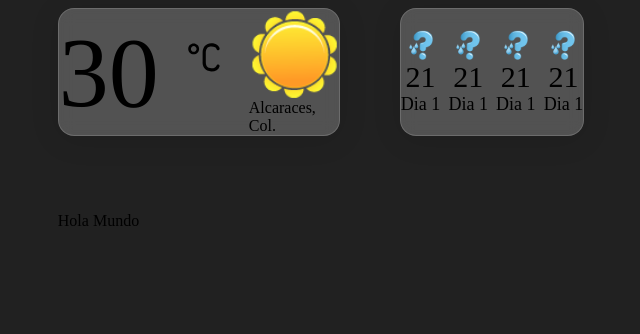
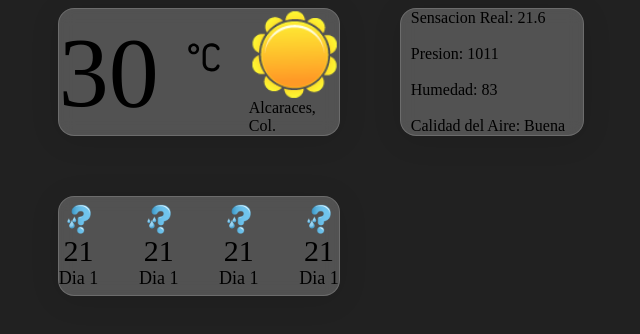
Before and after one commit to xXChAvE2Xx/RahimaWeather, a plain HTML site: page index.html in a window 1280 px wide. Shown: the whole page, without its empty margins (319-959 px from the left). Drawn offline with Linux system fonts and the light colour scheme.

Commit message:
Se agrego la informacion extra

```diff
--- a/assets/css/style.css
+++ b/assets/css/style.css
@@ -59,6 +59,16 @@ body {
 
 .weather-info {
   display: flex;
+  padding-left: 10px;
+  flex-direction: column;
+  align-content: flex-start;
+  justify-content: space-between;
+  background: rgba(168, 168, 168, 0.36);
+  border-radius: 16px;
+  box-shadow: 0 4px 30px rgba(0, 0, 0, 0.1);
+  backdrop-filter: blur(7.2px);
+  -webkit-backdrop-filter: blur(7.2px);
+  border: 1px solid rgba(168, 168, 168, 0.31);
 }
 
 @media only screen and (max-width: 700px) {
--- a/index.html
+++ b/index.html
@@ -19,6 +19,20 @@
             <div class="info">
                 <span>Alcaraces, Col.</span>
                 <img src="./assets/img/weather/clear.png" width="90" height="90" alt="celcius">
+            </div>
+        </div>
+        <div class="weather-info">
+            <div class="item">
+                <span>Sensacion Real: 21.6</span>
+            </div>
+            <div class="item">
+                <span>Presion: 1011</span>
+            </div>
+            <div class="item">
+                <span>Humedad: 83</span>
+            </div>
+            <div class="item">
+                <span>Calidad del Aire: Buena</span>
             </div>
         </div>
         <div class="forecast">
@@ -43,9 +57,7 @@
                 <img src="./assets/img/weather/chancerain.png" width="30" height="30" alt="celcius">
             </div>
         </div>
-        <div class="weather-info">
-            <p>Hola Mundo</p>
-        </div>
+
     </div>
 </body>
 
```
